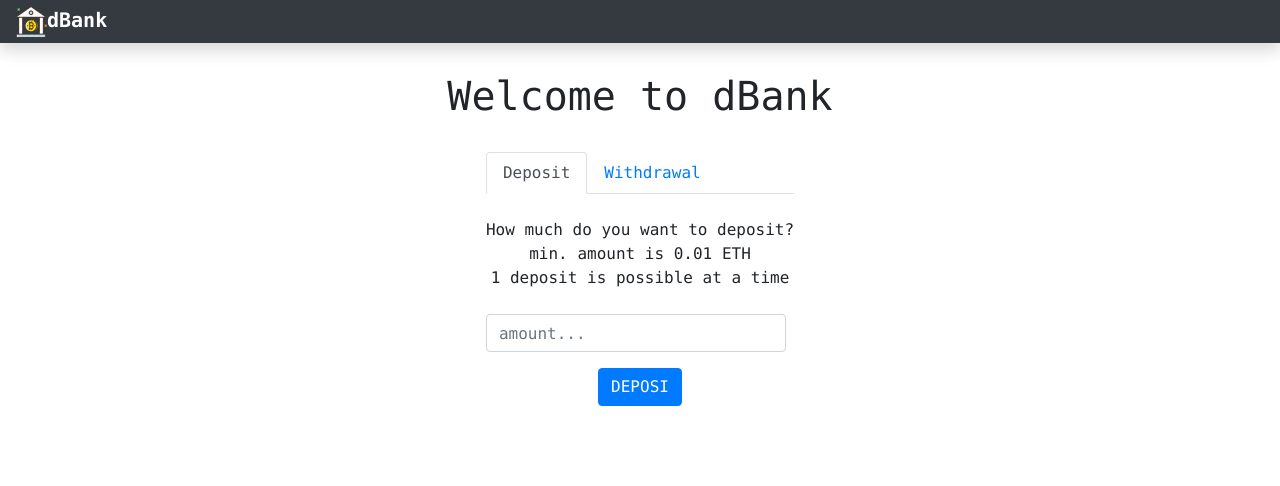
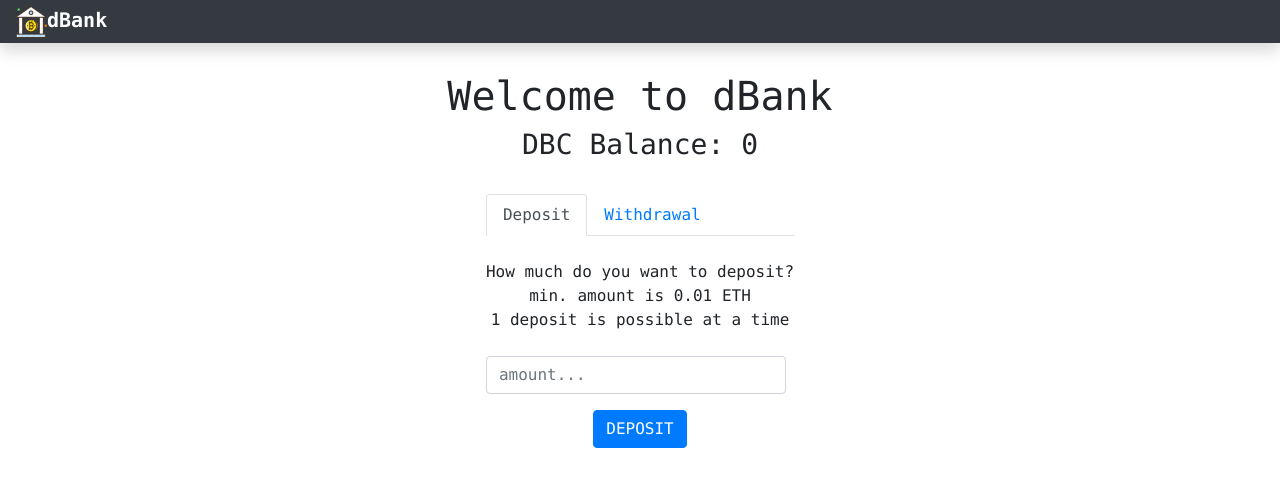
Before and after one commit to NathanFrank285/Defi-Bank, a React (Create React App) app: page / in a window 1280 px wide. Both pictures are taken after a click on the tab "Deposit". Shown: the top 486 px of the page. Built offline with nearby package versions, Linux system fonts and the light colour scheme.

Commit message:
displaying token balance on page

```diff
--- a/src/components/App.js
+++ b/src/components/App.js
@@ -35,7 +35,15 @@ class App extends Component {
         const token = new web3.eth.Contract(Token.abi, Token.networks[netId].address);
         const dbank = new web3.eth.Contract(dBank.abi, dBank.networks[netId].address)
         const dBankAddress = dBank.networks[netId].address
-        this.setState({token: token, dbank: dbank, dBankAddress: dBankAddress})
+        const userBalance = await token.methods.balanceOf(this.state.account).call()
+        const dbcBalance = web3.utils.fromWei(userBalance)
+        console.log(dbcBalance)
+        this.setState({
+          token: token,
+          dbank: dbank,
+          dBankAddress: dBankAddress,
+          balance: dbcBalance,
+        });
       } catch (e) {
         console.log('Error', e)
         window.alert('Contract not deployed to the current network')
@@ -109,6 +117,7 @@ class App extends Component {
           <br></br>
           <h1>Welcome to dBank</h1>
           <h2>{this.state.account}</h2>
+          <h3>DBC Balance: {this.state.balance}</h3>
           <br></br>
           <div className="row">
             <main role="main" className="col-lg-12 d-flex text-center">
@@ -144,7 +153,7 @@ class App extends Component {
                           />
                         </div>
                         <button type="submit" className="btn btn-primary">
-                          DEPOSI
+                          DEPOSIT
                         </button>
                       </form>
                     </div>
```
